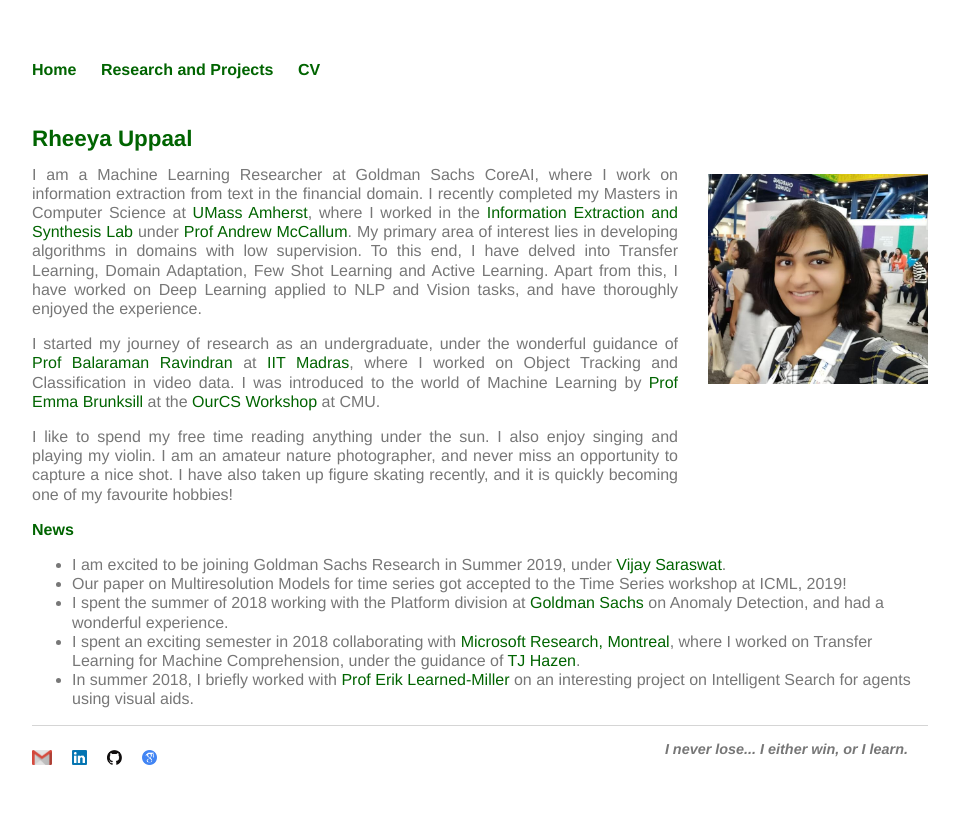
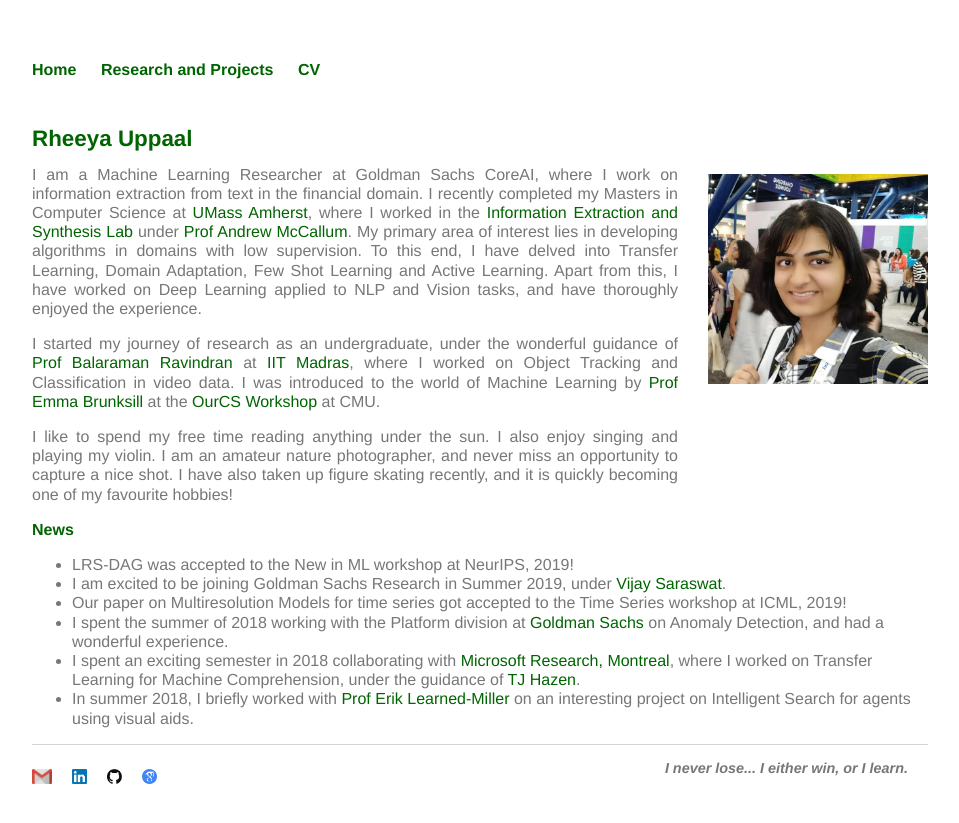
Before and after one commit to Uppaal/Uppaal.github.io, a Jekyll site: the page built from index.html, in a window 1280 px wide. Shown: the top 823 px of the page, without its empty margins (160-1119 px from the left). Built offline with Jekyll 4.4.1, drawn with Linux system fonts in a browser that asks for light colours.

Commit message:
Update index.html

```diff
--- a/index.html
+++ b/index.html
@@ -22,6 +22,7 @@ title: Rheeya Uppaal
 
 	<h3>News</h3>
 	<ul>
+		<li>LRS-DAG was accepted to the New in ML workshop at NeurIPS, 2019!</li>
 		<li>I am excited to be joining Goldman Sachs Research in Summer 2019, under <a href="http://www.saraswat.org/">Vijay Saraswat</a>.</li>
 		<li>Our paper on Multiresolution Models for time series got accepted to the Time Series workshop at ICML, 2019!</li>
 		<li>I spent the summer of 2018 working with the Platform division at <a href="https://www.goldmansachs.com/index.html">Goldman Sachs</a> on Anomaly Detection, and had a wonderful experience. </li>
```
